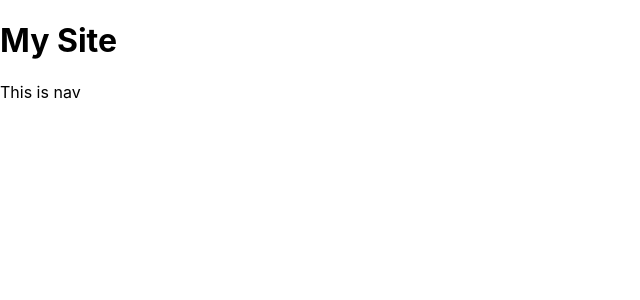
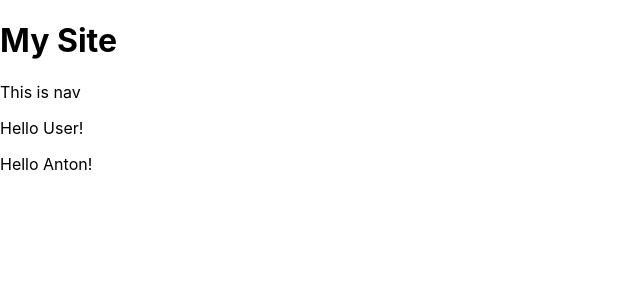
Before and after one commit to Makskuh/fe-2023-1-react-app, a React (Create React App) app: page / in a window 1280 px wide. Shown: the top 300 px of the page, without its empty margins (0-640 px from the left). Built offline with nearby package versions, Linux system fonts and the light colour scheme.

Commit message:
Add App component

```diff
--- a/src/App.js
+++ b/src/App.js
@@ -1,25 +1,16 @@
-import logo from './logo.svg';
-import './App.css';
-
-function App() {
-  return (
-    <div className="App">
-      <header className="App-header">
-        <img src={logo} className="App-logo" alt="logo" />
-        <p>
-          Edit <code>src/App.js</code> and save to reload.
-        </p>
-        <a
-          className="App-link"
-          href="https://reactjs.org"
-          target="_blank"
-          rel="noopener noreferrer"
-        >
-          Learn React
-        </a>
-      </header>
-    </div>
-  );
+import React from 'react';
+import Greeting from './components/Greeting';
+import Header from './components/Header';
+class App extends React.Component {
+  render() {
+    return (
+      <div>
+        <Header />
+        <Greeting name='User' />
+        <Greeting name='Anton' />
+      </div>
+    );
+  }
 }
 
 export default App;
--- a/src/index.js
+++ b/src/index.js
@@ -3,11 +3,9 @@ import ReactDOM from 'react-dom/client';
 import './index.css';
 import App from './App';
 import reportWebVitals from './reportWebVitals';
-import Header from './components/Header';
-
 
 const root = ReactDOM.createRoot(document.getElementById('root'));
-root.render(<Header/>);
+root.render(<App />);
 
 // If you want to start measuring performance in your app, pass a function
 // to log results (for example: reportWebVitals(console.log))
```
